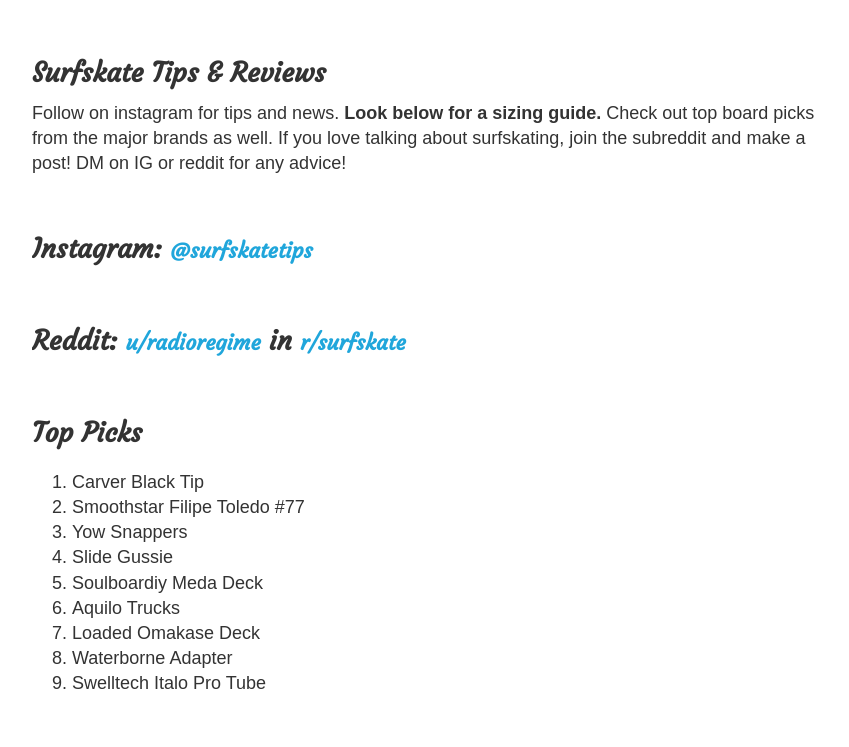
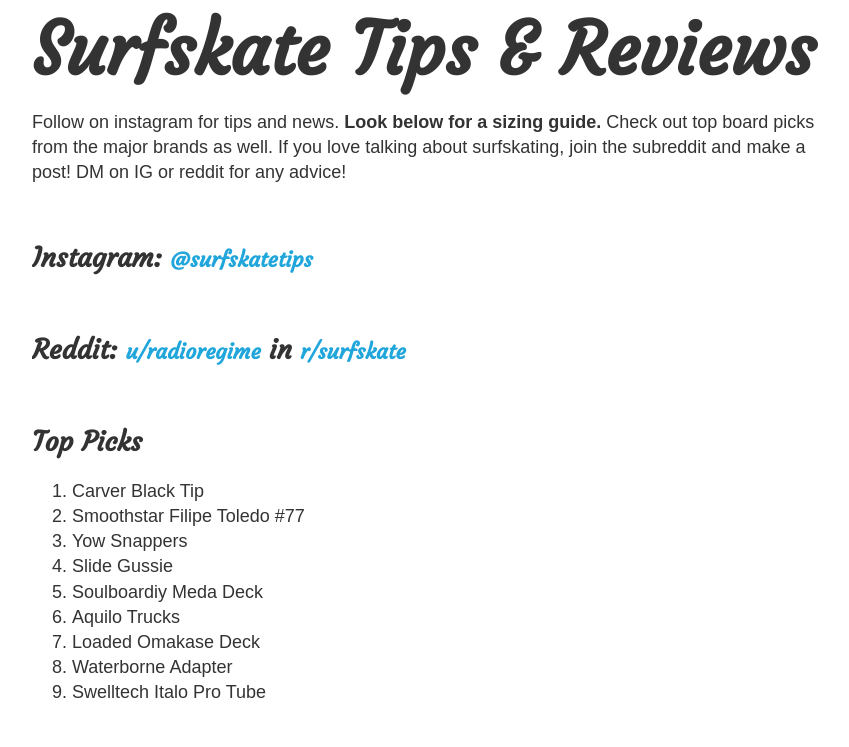
Before and after one commit to rahimvirani/surfskatetips, a website: page index.html in a window 1280 px wide. Shown: the top 747 px of the page, without its empty margins (208-1057 px from the left). Drawn offline with nearby package versions, Linux system fonts and the light colour scheme.

Commit message:
added h1

```diff
--- a/index.html
+++ b/index.html
@@ -11,7 +11,7 @@
 </head>
 <body>
 <div id="wrapper">
-  <h2>Surfskate Tips & Reviews</h2>
+  <h1>Surfskate Tips & Reviews</h1>
   <p>Follow on instagram for tips and news. <b>Look below for a sizing guide.</b> Check out top board picks from the major brands as well. If you love talking about surfskating, join the subreddit and make a post! DM on IG or reddit for any advice!</p>
   <h2>Instagram: <a href="https://www.instagram.com/surfskatetips/" target="_blank">@surfskatetips</a></h2>
   <h2>Reddit: <a href="https://www.reddit.com/user/radioregime" target="_blank">u/radioregime</a> in <a href="https://www.reddit.com/r/surfskate/" target="_blank">r/surfskate</a></h2>
```
